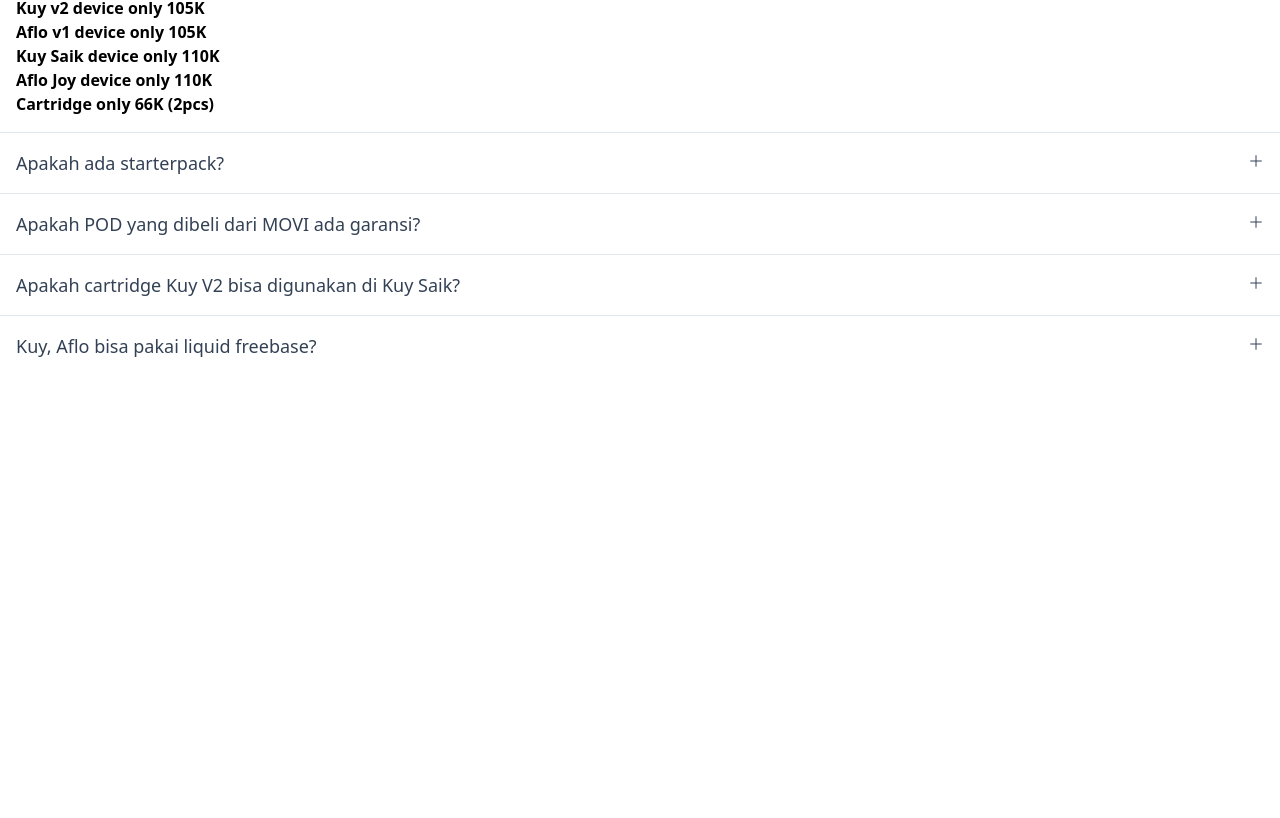
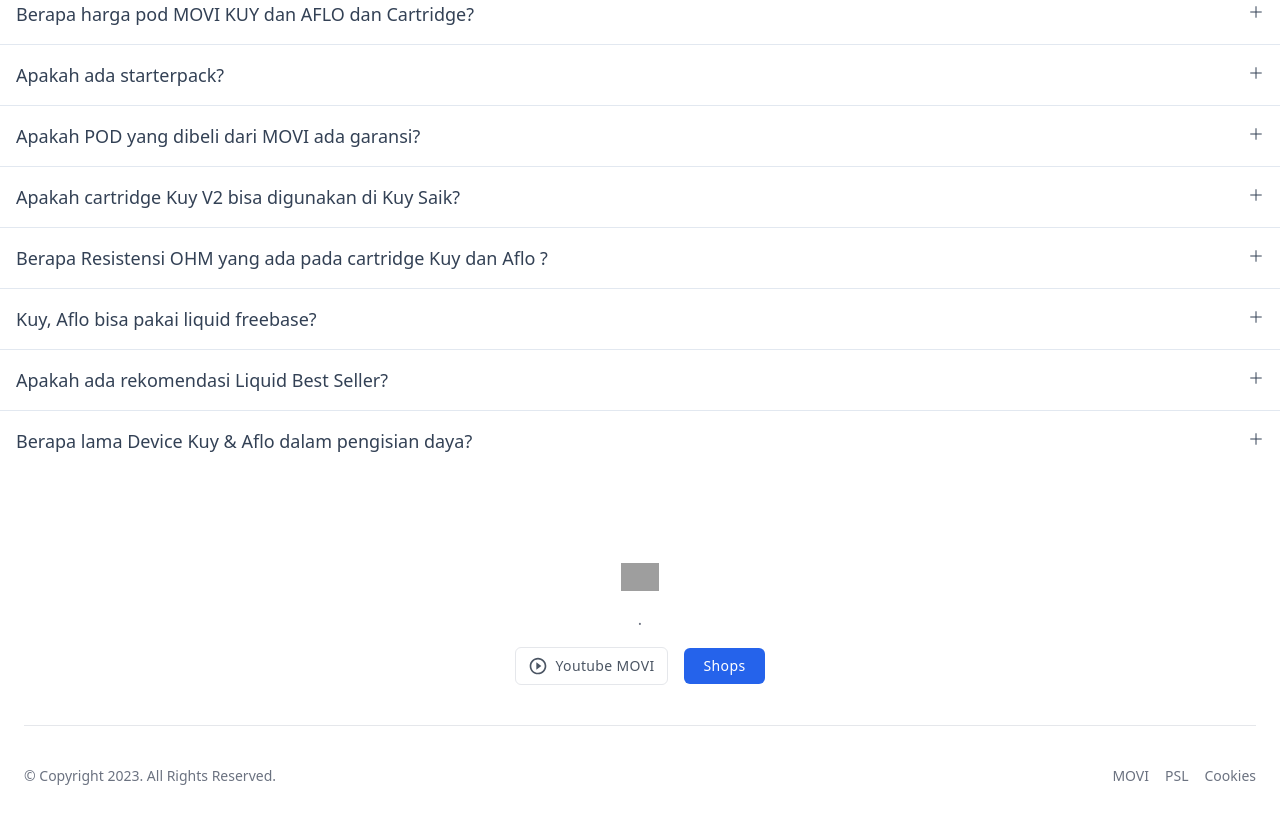
Before and after one commit to wpr-25/faq, a Next.js app: page / in a window 1280 px wide. Shown: the part 669-1487 px from the top of the page. Before the commit the page ends 1105 px from the top, so only its background shows below. Built offline with nearby package versions, Linux system fonts and the light colour scheme; grey boxes are pictures that could not be loaded.

Commit message:
first commit

```diff
--- a/src/app/page.js
+++ b/src/app/page.js
@@ -17,10 +17,9 @@
             <nav
               aria-label="main navigation"
               className="flex h-[5.5rem] items-stretch justify-between font-medium text-slate-700"
-            role="navigation"
-          >
+              role="navigation">
               {/*      <!-- logo --> */}
-            <div><Link href="https://movi.id"><img src="https://shop.movi.id/img/logos/movi.png" className="py-6 h-20" /></Link></div>
+              <div><Link href="https://movi.id"><img src="https://shop.movi.id/img/logos/movi.png" className="py-6 h-20" alt="MOVI" /></Link></div>
               {/*      <!-- Mobile trigger --> */}
               <button
                 className={`relative order-10 block h-10 w-10 self-center lg:hidden
@@ -31,21 +30,21 @@
               `}
                 onClick={() => setIsToggleOpen(!isToggleOpen)}
                 aria-expanded={isToggleOpen ? "true" : "false"}
-              aria-label="Toggle navigation"
-            >
+                aria-label="Toggle navigation">
                 <div className="absolute top-1/2 left-1/2 w-6 -translate-x-1/2 -translate-y-1/2 transform">
                   <span
                     aria-hidden="true"
-                  className="absolute block h-0.5 w-9/12 -translate-y-2 transform rounded-full bg-slate-900 transition-all duration-300"
-                ></span>
+                    className="absolute block h-0.5 w-9/12 -translate-y-2 transform rounded-full bg-slate-900 transition-all duration-300">
+                  </span>
                   <span
                     aria-hidden="true"
-                  className="absolute block h-0.5 w-6 transform rounded-full bg-slate-900 transition duration-300"
-                ></span>
+                    className="absolute block h-0.5 w-6 transform rounded-full bg-slate-900 transition duration-300">
+
+                  </span>
                   <span
                     aria-hidden="true"
-                  className="absolute block h-0.5 w-1/2 origin-top-left translate-y-2 transform rounded-full bg-slate-900 transition-all duration-300"
-                ></span>
+                    className="absolute block h-0.5 w-1/2 origin-top-left translate-y-2 transform rounded-full bg-slate-900 transition-all duration-300">
+                  </span>
                 </div>
               </button>
               {/*      <!-- Navigation links --> */}
@@ -63,9 +62,12 @@
                     aria-haspopup="false"
                     tabIndex="0"
                     className="flex items-center gap-2 py-4 transition-colors duration-300 hover:text-emerald-500 focus:bg-emerald-50 focus:outline-none focus-visible:outline-none lg:px-8"
-                  href="javascript:void(0)"
-                >
-                  <span><Link href="https://movi.id">Home</Link></span>
+                    href="javascript:void(0)">
+                    <span>
+                      <Link href="https://movi.id">
+                        Home
+                      </Link>
+                    </span>
                   </div>
                 </li>
                 <li role="none" className="flex items-stretch">
@@ -74,10 +76,25 @@
                     aria-current="page"
                     aria-haspopup="false"
                     tabIndex="0"
-                  className="flex items-center gap-2 py-4  transition-colors duration-300 hover:text-emerald-600 focus:bg-emerald-50 focus:outline-none focus-visible:outline-none lg:px-8"
-
-                >
-                  <span><Link href="https://movi.id/id/about-ministry-of-vape-indonesia/">About Us</Link></span>
+                    className="flex items-center gap-2 py-4  transition-colors duration-300 hover:text-emerald-600 focus:bg-emerald-50 focus:outline-none focus-visible:outline-none lg:px-8">
+                    <span>
+                      <Link href="https://movi.id/id/about-ministry-of-vape-indonesia/">
+                        About Us
+                      </Link>
+                    </span>
+                  </div>
+                </li>
+                <li role="none" className="flex items-stretch">
+                  <div
+                    role="menuitem"
+                    aria-haspopup="false"
+                    tabIndex="0"
+                    className="flex items-center gap-2 py-4 transition-colors duration-300 hover:text-emerald-500 focus:bg-emerald-50 focus:outline-none focus-visible:outline-none lg:px-8">
+                    <span>
+                      <Link href="https://movi.id/id/shop/">
+                        Shop
+                      </Link>
+                    </span>
                   </div>
                 </li>
                 <li role="none" className="flex items-stretch">
@@ -86,20 +103,12 @@
                     aria-haspopup="false"
                     tabIndex="0"
                     className="flex items-center gap-2 py-4 transition-colors duration-300 hover:text-emerald-500 focus:bg-emerald-50 focus:outline-none focus-visible:outline-none lg:px-8"
-
-                >
-                  <span><Link href="https://movi.id/id/shop/">Shop</Link></span>
-                </div>
-              </li>
-              <li role="none" className="flex items-stretch">
-                <div
-                  role="menuitem"
-                  aria-haspopup="false"
-                  tabIndex="0"
-                  className="flex items-center gap-2 py-4 transition-colors duration-300 hover:text-emerald-500 focus:bg-emerald-50 focus:outline-none focus-visible:outline-none lg:px-8"
-                  href="javascript:void(0)"
-                >
-                  <span><Link href="https://movi.id/id/contact/">Contact</Link></span>
+                    href="javascript:void(0)">
+                    <span>
+                      <Link href="https://movi.id/id/contact/">
+                        Contact
+                      </Link>
+                    </span>
                   </div>
                 </li>
               </ul>
@@ -140,12 +149,18 @@
         </div>
         {/*<!--slider-->*/}
 
-      {/*<!-- FAQ nya --> */}
+        {/*<!-- FAQ nya customer --> */}
         <div className="max-w-7xl mx-auto py-6 dark:bg-white">
-        <div className="px-4 text-6xl dark:bg-white dark:text-white">F.A.Q</div>
+          <div className="px-4 text-6xl dark:bg-white dark:text-white">
+            F.A.Q
+          </div>
+          <div className="max-w-7xl mx-auto py-6">
+            <p className="px-4">Pertanyaan yang sering ditanyakan oleh Kawan MOVI
+            </p>
+          </div>
           <div className="max-w-7xl mx-auto py-9 dark:bg-white">
             <section className="w-full divide-y rounded divide-slate-200 ">
-            <details className="p-4 group" open>
+              <details className="p-4 group">
                 <summary className="relative cursor-pointer list-none pr-8 font-medium text-slate-700 transition-colors duration-300 focus-visible:outline-none group-hover:text-slate-900  [&::-webkit-details-marker]:hidden text-lg">
                   Berapa harga pod MOVI KUY dan AFLO dan Cartridge?
                   <svg
@@ -155,9 +170,10 @@
                     viewBox="0 0 24 24"
                     stroke="currentColor"
                     strokeWidth="1.5"
-                  aria-labelledby="title-ac01 desc-ac01"
-                >
-                  <title id="title-ac01">Open</title>
+                    aria-labelledby="title-ac01 desc-ac01">
+                    <title id="title-ac01">
+                      Open
+                    </title>
                     <desc id="desc-ac01">
                       icon that represents the state of the summary
                     </desc>
@@ -187,17 +203,17 @@
                     viewBox="0 0 24 24"
                     stroke="currentColor"
                     strokeWidth="1.5"
-                  aria-labelledby="title-ac02 desc-ac02"
-                >
-                  <title id="title-ac02">Open</title>
+                    aria-labelledby="title-ac02 desc-ac02">
+                    <title id="title-ac02">
+                      Open
+                    </title>
                     <desc id="desc-ac02">
                       icon that represents the state of the summary
                     </desc>
                     <path
                       strokeLinecap="round"
                       strokeLinejoin="round"
-                    d="M12 4v16m8-8H4"
-                  />
+                      d="M12 4v16m8-8H4" />
                   </svg>
                 </summary>
                 <p className="mt-4 text-black font-bold">
@@ -229,8 +245,7 @@
                     viewBox="0 0 24 24"
                     stroke="currentColor"
                     strokeWidth="1.5"
-                  aria-labelledby="title-ac03 desc-ac03"
-                >
+                    aria-labelledby="title-ac03 desc-ac03">
                     <title id="title-ac03">Open</title>
                     <desc id="desc-ac03">
                       icon that represents the state of the summary
@@ -238,17 +253,20 @@
                     <path
                       strokeLinecap="round"
                       strokeLinejoin="round"
-                    d="M12 4v16m8-8H4"
-                  />
+                      d="M12 4v16m8-8H4" />
                   </svg>
                 </summary>
                 <p className="mt-4 text-black font-bold text-justify">
                   Ada,
-                <br/>Untuk Aflo V1 dan Kuy V2 memiliki garansi 1 bulan terhitung dari tanggal pembelian dan cartridgenya bergaransi 1 minggu dari tanggal pembelian,
+                  <br />Untuk Aflo V1 dan Kuy V2 memiliki garansi 1 bulan terhitung dari tanggal pembelian dan cartridgenya bergaransi 1 minggu dari tanggal pembelian,
                   <br />Untuk Aflo Joy, Kuy Saik, Kuy Podlott dan Cartridge bergaransi 1 minggu terhitung dari tanggal pembelian.
+                  <br />Untuk Kuy Gox bergaransi 1 minggu terhitung dari tanggal pembelian
                   <br />
                   <br />note: Kalau kamu daftarin devicenya di website, garansinya menjadi 1 bulan. klik link di bawah ini untuk mendaftarkan device kamu.
-                <br /><Link className="hover:text-green-500" href="https://shop.movi.id/form/register-product?_ga=2.35579937.1646850590.1677463433-1868872385.1667883819&_gl=1*1rqtz71*_ga*MTg2ODg3MjM4NS4xNjY3ODgzODE5*_ga_XZG8G2C2ZR*MTY3NzQ3NDM5OS4yMDMuMC4xNjc3NDc0Mzk5LjAuMC4w">Form Garansi</Link>
+                  <br />
+                  <Link className="hover:text-green-500" href="https://shop.movi.id/form/register-product?_ga=2.35579937.1646850590.1677463433-1868872385.1667883819&_gl=1*1rqtz71*_ga*MTg2ODg3MjM4NS4xNjY3ODgzODE5*_ga_XZG8G2C2ZR*MTY3NzQ3NDM5OS4yMDMuMC4xNjc3NDc0Mzk5LjAuMC4w">
+                    Form Garansi
+                  </Link>
                 </p>
               </details>
 
@@ -264,8 +282,7 @@
                     viewBox="0 0 24 24"
                     stroke="currentColor"
                     strokeWidth="1.5"
-                  aria-labelledby="title-ac04 desc-ac04"
-                >
+                    aria-labelledby="title-ac04 desc-ac04">
                     <title id="title-ac04">Open</title>
                     <desc id="desc-ac04">
                       icon that represents the state of the summary
@@ -273,14 +290,38 @@
                     <path
                       strokeLinecap="round"
                       strokeLinejoin="round"
-                    d="M12 4v16m8-8H4"
-                  />
+                      d="M12 4v16m8-8H4" />
                   </svg>
                 </summary>
                 <p className="mt-4 text-black font-bold">
-
                   Tenang semua jenis cartridge Kuy bisa saling digunakan mulai dari V1 - KUY GOX (termasuk kuy podlott )
-
+                </p>
+              </details>
+              <details className="p-4 group">
+                <summary className="relative cursor-pointer list-none pr-8 font-medium text-slate-700 transition-colors duration-300 focus-visible:outline-none group-hover:text-slate-900  [&::-webkit-details-marker]:hidden text-lg">
+                  Berapa Resistensi OHM yang ada pada cartridge Kuy dan Aflo ?
+                  <svg
+                    xmlns="http://www.w3.org/2000/svg"
+                    className="absolute right-0 w-4 h-4 transition duration-300 top-1 shrink-0 stroke-slate-700 group-open:rotate-45"
+                    fill="none"
+                    viewBox="0 0 24 24"
+                    stroke="currentColor"
+                    strokeWidth="1.5"
+                    aria-labelledby="title-ac03 desc-ac03">
+                    <title id="title-ac03">
+                      Open
+                    </title>
+                    <desc id="desc-ac03">
+                      icon that represents the state of the summary
+                    </desc>
+                    <path
+                      strokeLinecap="round"
+                      strokeLinejoin="round"
+                      d="M12 4v16m8-8H4" />
+                  </svg>
+                </summary>
+                <p className="mt-4 text-black font-bold text-justify">
+                  Untuk Resistensi pada cartridge Kuy dan Aflo terbagi menjadi 2 yaitu 0.8 OHM & 1 OHM
                 </p>
               </details>
               <details className="p-4 group">
@@ -293,8 +334,34 @@
                     viewBox="0 0 24 24"
                     stroke="currentColor"
                     strokeWidth="1.5"
-                  aria-labelledby="title-ac03 desc-ac03"
-                >
+                    aria-labelledby="title-ac03 desc-ac03">
+                    <title id="title-ac03">
+                      Open
+                    </title>
+                    <desc id="desc-ac03">
+                      icon that represents the state of the summary
+                    </desc>
+                    <path
+                      strokeLinecap="round"
+                      strokeLinejoin="round"
+                      d="M12 4v16m8-8H4" />
+                  </svg>
+                </summary>
+                <p className="mt-4 text-black font-bold text-justify">
+                  bisa asalkan menggunakan liquid yang ada logo FB99+ dan vg | pg nya 50:50
+                </p>
+              </details>
+              <details className="p-4 group">
+                <summary className="relative cursor-pointer list-none pr-8 font-medium text-slate-700 transition-colors duration-300 focus-visible:outline-none group-hover:text-slate-900  [&::-webkit-details-marker]:hidden text-lg">
+                  Apakah ada rekomendasi Liquid Best Seller?
+                  <svg
+                    xmlns="http://www.w3.org/2000/svg"
+                    className="absolute right-0 w-4 h-4 transition duration-300 top-1 shrink-0 stroke-slate-700 group-open:rotate-45"
+                    fill="none"
+                    viewBox="0 0 24 24"
+                    stroke="currentColor"
+                    strokeWidth="1.5"
+                    aria-labelledby="title-ac03 desc-ac03">
                     <title id="title-ac03">Open</title>
                     <desc id="desc-ac03">
                       icon that represents the state of the summary
@@ -302,18 +369,121 @@
                     <path
                       strokeLinecap="round"
                       strokeLinejoin="round"
-                    d="M12 4v16m8-8H4"
-                  />
+                      d="M12 4v16m8-8H4" />
                   </svg>
                 </summary>
                 <p className="mt-4 text-black font-bold text-justify">
-                bisa asalkan menggunakan liquid yang ada logo FB99+ dan vg | pg nya 50:50
+                  Ada,
+                  <br />Aflo
+                  <br />Blackcurrant Brain Freeze
+                  <br />Wine Freeze
+                  <br />Rapsberry Apple
+                  <br />Grape Candy
+                  <br />Strawberry Freeze
+                  <br />Lychee Freeze
+                  <br />Virgina Tobbacco
+                  <br />Coffee & Rum
+                  <br />
+                  <br />Kuy
+                  <br />Soursop
+                  <br />Cantaloupe
+                  <br />Santuy (Tropical Punch)
+                  <br />Cimang (Lychee Mango)
+                  <br />Vanilla milk
+                  <br />Pomegranete
+                  <br />Rapsberry peach
+                  <br />Takis (Chocolate Mint)
+                  <br />Semua Liquid diatas harganya murah hanya 50K
+                </p>
+              </details>
+              <details className="p-4 group">
+                <summary className="relative cursor-pointer list-none pr-8 font-medium text-slate-700 transition-colors duration-300 focus-visible:outline-none group-hover:text-slate-900  [&::-webkit-details-marker]:hidden text-lg">
+                  Berapa lama Device Kuy & Aflo dalam pengisian daya?
+                  <svg
+                    xmlns="http://www.w3.org/2000/svg"
+                    className="absolute right-0 w-4 h-4 transition duration-300 top-1 shrink-0 stroke-slate-700 group-open:rotate-45"
+                    fill="none"
+                    viewBox="0 0 24 24"
+                    stroke="currentColor"
+                    strokeWidth="1.5"
+                    aria-labelledby="title-ac03 desc-ac03">
+                    <title id="title-ac03">
+                      Open
+                    </title>
+                    <desc id="desc-ac03">
+                      icon that represents the state of the summary
+                    </desc>
+                    <path
+                      strokeLinecap="round"
+                      strokeLinejoin="round"
+                      d="M12 4v16m8-8H4" />
+                  </svg>
+                </summary>
+                <p className="mt-4 text-black font-bold text-justify">
+                  Dalam pengisian daya device Aflo & Kuy dengan micro usb akan memakan waktu 30 menit sampai dengan 1 jam,
+                  <br />Usb type C bisa 30 menit sampai dengan 45 menit
                 </p>
               </details>
             </section>
           </div>
         </div>
-      {/*<!-- FAQ nya --> */}
+        {/*<!-- FAQ nya customer --> */}
+
+        {/*<!-- Footer-->*/}
+        <footer class="bg-white dark:bg-gray-900">
+          <div class="container px-6 py-8 mx-auto">
+            <div class="flex flex-col items-center text-center">
+              <a href="#">
+                <img class="w-auto h-7" src="https://shop.movi.id/img/logos/movi.png" alt="MOVI" />
+              </a>
+
+              <p class="max-w-md mx-auto mt-4 text-gray-500 dark:text-gray-400">.</p>
+
+              <div class="flex flex-col mt-4 sm:flex-row sm:items-center sm:justify-center">
+                <button class="flex items-center justify-center order-1 w-full px-2 py-2 mt-3 text-sm tracking-wide text-gray-600 capitalize transition-colors duration-300 transform border rounded-md sm:mx-2 dark:border-gray-400 dark:text-gray-300 sm:mt-0 sm:w-auto hover:bg-gray-50 focus:outline-none focus:ring dark:hover:bg-gray-800 focus:ring-gray-300 focus:ring-opacity-40">
+                  <svg class="w-5 h-5 mx-1" viewBox="0 0 24 24" fill="none" xmlns="http://www.w3.org/2000/svg">
+                    <path d="M12 22C6.47715 22 2 17.5228 2 12C2 6.47715 6.47715 2 12 2C17.5228 2 22 6.47715 22 12C21.9939 17.5203 17.5203 21.9939 12 22ZM4 12.172C4.04732 16.5732 7.64111 20.1095 12.0425 20.086C16.444 20.0622 19.9995 16.4875 19.9995 12.086C19.9995 7.68451 16.444 4.10977 12.0425 4.086C7.64111 4.06246 4.04732 7.59876 4 12V12.172ZM10 16.5V7.5L16 12L10 16.5Z" fill="currentColor"></path>
+                  </svg>
+
+                  <span class="mx-1">
+                    <Link href="https://www.youtube.com/@MinistryOfVapeIndonesia">
+                      Youtube MOVI
+                    </Link>
+                  </span>
+                </button>
+
+                <button class="w-full px-5 py-2 text-sm tracking-wide text-white capitalize transition-colors duration-300 transform bg-blue-600 rounded-md sm:mx-2 sm:order-2 sm:w-auto hover:bg-blue-500 focus:outline-none focus:ring focus:ring-blue-300 focus:ring-opacity-80">
+                  <Link href="https://movi.id/id/shop/">
+                    Shops
+                  </Link></button>
+              </div>
+            </div>
+
+            <hr class="my-10 border-gray-200 dark:border-gray-700" />
+
+            <div class="flex flex-col items-center sm:flex-row sm:justify-between">
+              <p class="text-sm text-gray-500">
+                © Copyright 2023. All Rights Reserved.
+              </p>
+
+              <div class="flex mt-3 -mx-2 sm:mt-0">
+                <Link href="https://movi.id" class="mx-2 text-sm text-gray-500 transition-colors duration-300 hover:text-gray-500 dark:hover:text-gray-300" aria-label="Reddit">
+                  MOVI
+                </Link>
+
+                <Link href="https://psl.id" class="mx-2 text-sm text-gray-500 transition-colors duration-300 hover:text-gray-500 dark:hover:text-gray-300" aria-label="Reddit">
+                  PSL
+                </Link>
+
+                <Link href="https://portofolio1-beta.vercel.app" class="mx-2 text-sm text-gray-500 transition-colors duration-300 hover:text-gray-500 dark:hover:text-gray-300" aria-label="Reddit">
+                  Cookies
+                </Link>
+              </div>
+            </div>
+          </div>
+        </footer>
+        {/*<!-- Footer-->*/}
+
       </div>
 
 
```
Lines whose indentation alone changed are shown as unchanged.
